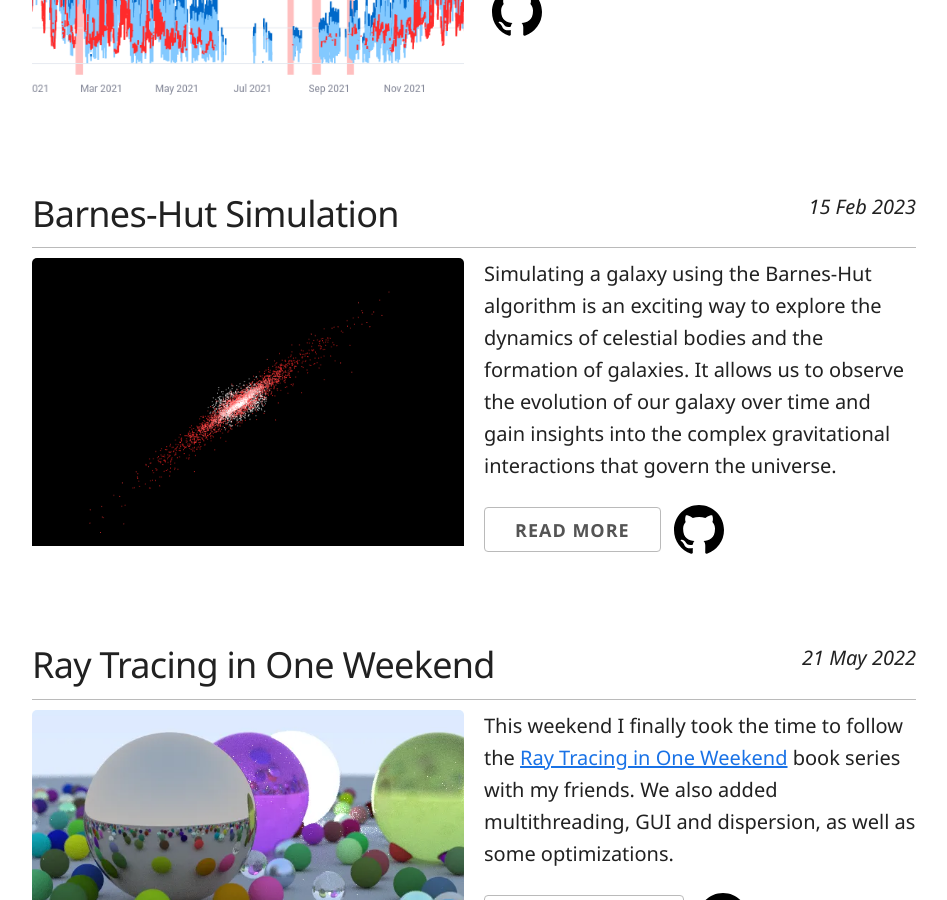
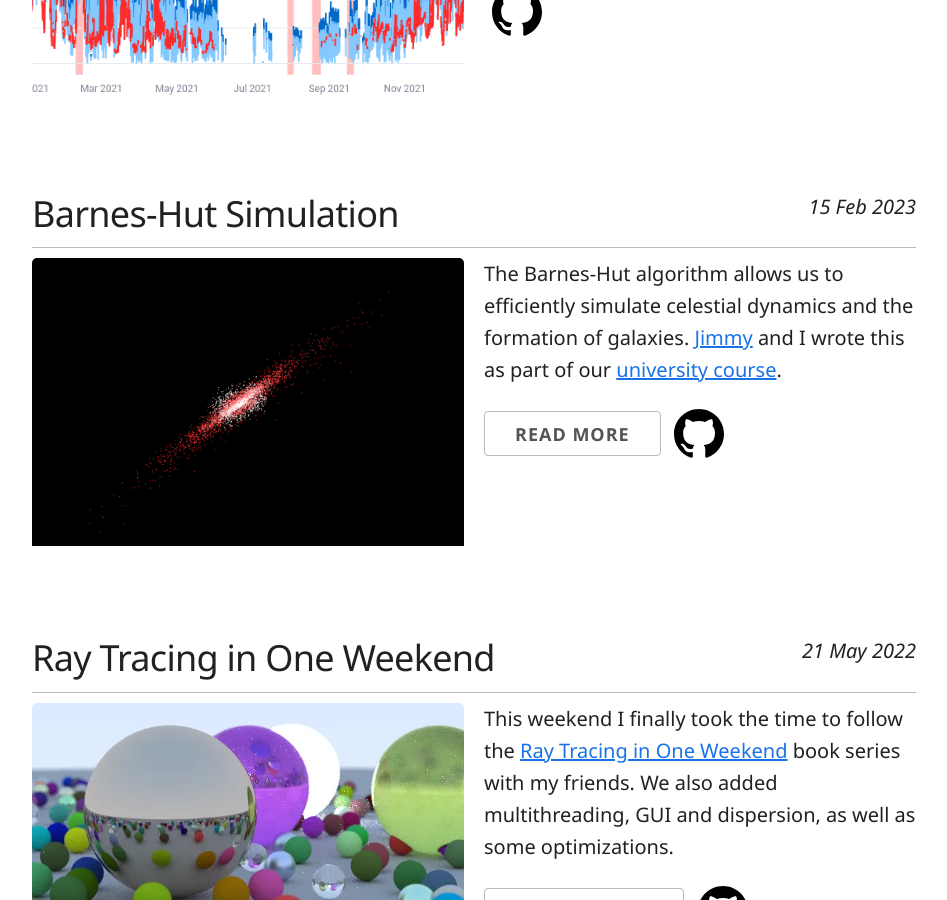
Before and after one commit to missing-user/missing-user.github.io, a Jekyll site: the page built from index.md, in a window 1280 px wide and 900 px high, scrolled down 804 px. Shown: the whole window, without its empty margins (166-1113 px from the left). Built offline with Jekyll 4.4.1, drawn with Linux system fonts in a browser that asks for light colours.

Commit message:
Added social

```diff
--- a/_posts/2023-02-15-barnes-hut-simulation.md
+++ b/_posts/2023-02-15-barnes-hut-simulation.md
@@ -5,7 +5,7 @@ images: /images/spiral_galaxy.png
 link:
 repository: https://github.com/missing-user/barnes-hut
 ---
-Simulating a galaxy using the Barnes-Hut algorithm is an exciting way to explore the dynamics of celestial bodies and the formation of galaxies. It allows us to observe the evolution of our galaxy over time and gain insights into the complex gravitational interactions that govern the universe.
+The Barnes-Hut algorithm allows us to efficiently simulate celestial dynamics and the formation of galaxies. [Jimmy](https://instagram.com/j_adel__) and I wrote this as part of our [university course](https://www.tum.de/en/studies/degree-programs/detail/computational-science-and-engineering-cse-master-of-science-msc).
 
 The following demo was compiled to WebAssembly using Emscripten, but is otherwise based on the same C++ code as the main project. It requires WebGL to run and is best viewed in a Desktop browser.
 
```
